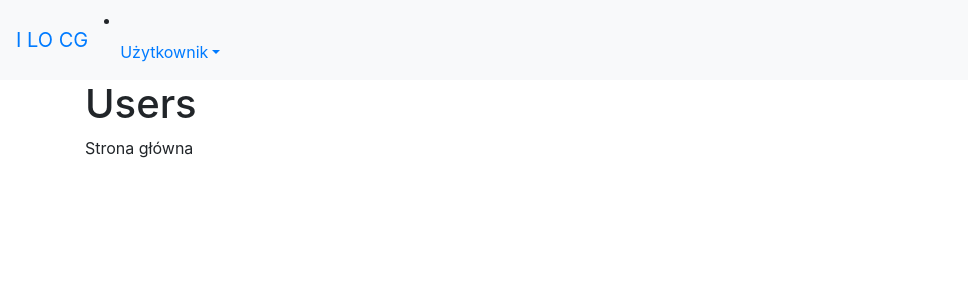
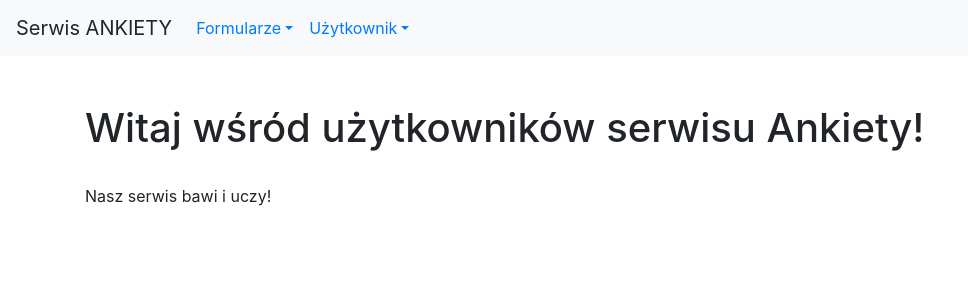
Before and after one commit to majaharkot/Ankiety, a Django app: page /users/ in a window 1280 px wide. Shown: the top 300 px of the page, without its empty margins (0-968 px from the left). Run offline with Django 3.2, Linux system fonts and the light colour scheme; some libraries are stand-ins or nearby versions.

Commit message:
uaktualnienie szablonu głównego oraz poprawki w widokach stron aplikacji

```diff
--- a/templates/szablon.html
+++ b/templates/szablon.html
@@ -3,17 +3,20 @@
 <head>
     <meta charset="UTF-8">
     <meta name="viewport" content="width=device-width, initial-scale=1">
-    <title>{% block tytul %}Projekt Django{% endblock tytul %}</title>
+    <title>{% block tytul %}ANKIETY{% endblock tytul %}</title>
 <link rel="stylesheet" href="https://stackpath.bootstrapcdn.com/bootstrap/4.3.1/css/bootstrap.min.css" integrity="sha384-ggOyR0iXCbMQv3Xipma34MD+dH/1fQ784/j6cY/iJTQUOhcWr7x9JvoRxT2MZw1T" crossorigin="anonymous">
 </head>
 <body>
     <nav class="navbar navbar-expand-sm bg-light">
-        <a class="navbar-brand" href="http://lo1.sandomierz.pl">I LO CG</a>
-        <button class="navbar-toggler" type="button" data-toggle="collapse" data-target="#collapsibleNavbar">
-            <span class="navbar-toggler-icon"></span>
-        </button>
+        <a class="navbar-brand" >Serwis ANKIETY</a>
         <div class="collapse navbar-collapse" id="collapsibleNavbar">
-            <ul class="navbar-nav"></ul>
+            <ul class="navbar-nav">
+                <li class="nav-item dropdown">
+                    <a href="#" class="nav-link dropdown-toggle" data-toggle="dropdown" role="button">Formularze</a>
+                    <div class="dropdown-menu">
+                        <a href=# class="dropdown-item">Strona główna</a>
+                    </div>
+                </li>
                 <li class="nav-item dropdown">
                     <a href="#" class="nav-link dropdown-toggle" data-toggle="dropdown" role="button">Użytkownik</a>
                     <div class="dropdown-menu">
--- a/users/templates/users/index.html
+++ b/users/templates/users/index.html
@@ -1,5 +1,10 @@
 {% extends 'szablon.html' %}
-{% block naglowek %}Users{% endblock naglowek %}
+
+{% block tytul %}Użytkownicy{% endblock tytul %}
+
+{% block naglowek %}<br> Witaj wśród użytkowników serwisu Ankiety!{% endblock naglowek %}
+
 {% block tresc %}
-<p>Strona główna</p>
+    <br>
+    <p>Nasz serwis bawi i uczy!</p>
 {% endblock tresc %}
```
Also changed, not shown: db.sqlite3. Lines whose indentation alone changed are shown as unchanged.
